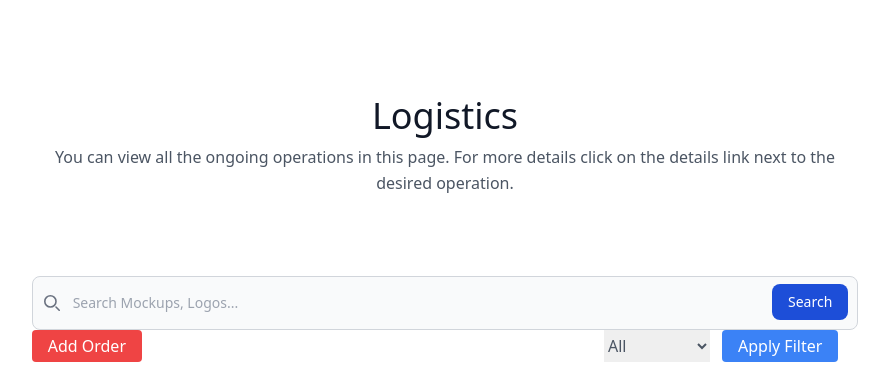
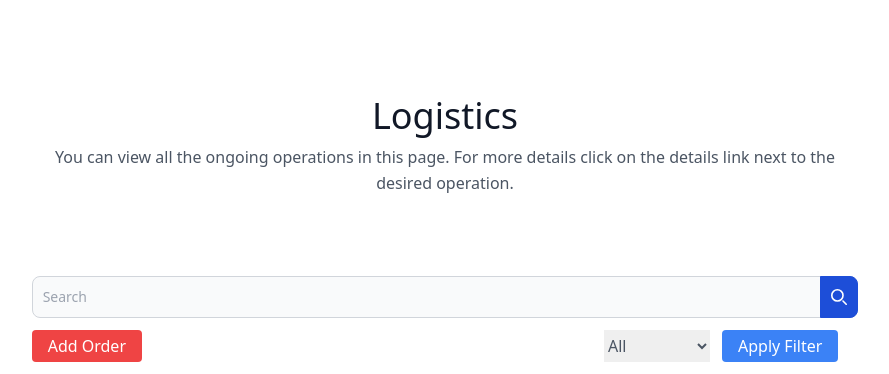
Before and after one commit to Nifdi01/Logisitcs-Management, a Django app: page /logistics/ in a window 1280 px wide. Shown: the part 48-422 px from the top of the page, without its empty margins (195-1084 px from the left). Run offline with Django 4.2, Linux system fonts and the light colour scheme; the visitor is signed in with stand-in values (Sample User, id 1); data that the repository does not hold is empty; some libraries are stand-ins or nearby versions.

Commit message:
LMBL-14: Added Static Search Field on template

```diff
--- a/logistics_management/logistics/templates/logistics/logistics_list.html
+++ b/logistics_management/logistics/templates/logistics/logistics_list.html
@@ -11,18 +11,20 @@
         more details click on the details link next to the desired operation.</p>
     </div>
     <div class="lg:w-2/3 w-full mx-auto overflow-auto">
-      <form>
-        <label for="default-search" class="mb-2 text-sm font-medium text-gray-900 sr-only">Search</label>
-        <div class="relative">
-            <div class="absolute inset-y-0 start-0 flex items-center ps-3 pointer-events-none">
-                <svg class="w-4 h-4 text-gray-500" aria-hidden="true" xmlns="http://www.w3.org/2000/svg" fill="none" viewBox="0 0 20 20">
-                    <path stroke="currentColor" stroke-linecap="round" stroke-linejoin="round" stroke-width="2" d="m19 19-4-4m0-7A7 7 0 1 1 1 8a7 7 0 0 1 14 0Z"/>
-                </svg>
+      <form class="mb-3" method="get">
+        <div class="flex">
+            <div class="relative w-full">
+                <input type="search" id="search-dropdown" class="block p-2.5 w-full z-20 text-sm text-gray-900 bg-gray-50 rounded-lg border border-gray-300 focus:ring-blue-500 focus:border-blue-500 " placeholder="Search" required>
+                <button type="submit" class="absolute top-0 end-0 p-2.5 text-sm font-medium h-full text-white bg-blue-700 rounded-e-lg border border-blue-700 hover:bg-blue-800 focus:ring-4 focus:outline-none focus:ring-blue-300">
+                    <svg class="w-4 h-4" aria-hidden="true" xmlns="http://www.w3.org/2000/svg" fill="none" viewBox="0 0 20 20">
+                        <path stroke="currentColor" stroke-linecap="round" stroke-linejoin="round" stroke-width="2" d="m19 19-4-4m0-7A7 7 0 1 1 1 8a7 7 0 0 1 14 0Z"/>
+                    </svg>
+                    <span class="sr-only">Search</span>
+                </button>
             </div>
-            <input type="search" id="default-search" class="block w-full p-4 ps-10 text-sm text-gray-900 border border-gray-300 rounded-lg bg-gray-50 focus:ring-blue-500 focus:border-blue-500" placeholder="Search Mockups, Logos..." required>
-            <button type="submit" class="text-white absolute end-2.5 bottom-2.5 bg-blue-700 hover:bg-blue-800 focus:ring-4 focus:outline-none focus:ring-blue-300 font-medium rounded-lg text-sm px-4 py-2">Search</button>
         </div>
       </form>
+
       <div class="flex mb-3 ">
         <a href="{% url 'add_cargo_order' %}"
           class="flex text-white bg-red-500 border-0 py-1 px-4 focus:outline-none hover:bg-red-600 rounded">Add
--- a/logistics_management/logistics/views.py
+++ b/logistics_management/logistics/views.py
@@ -4,6 +4,7 @@ from .forms import AddCargoOrderForm, EditCargoOrderForm, DriverForm, TruckForm
 from django.contrib.auth.decorators import login_required
 from django.contrib import messages
 from django.core.paginator import Paginator, EmptyPage, PageNotAnInteger
+from django.db.models import Q
 
 
 
```
